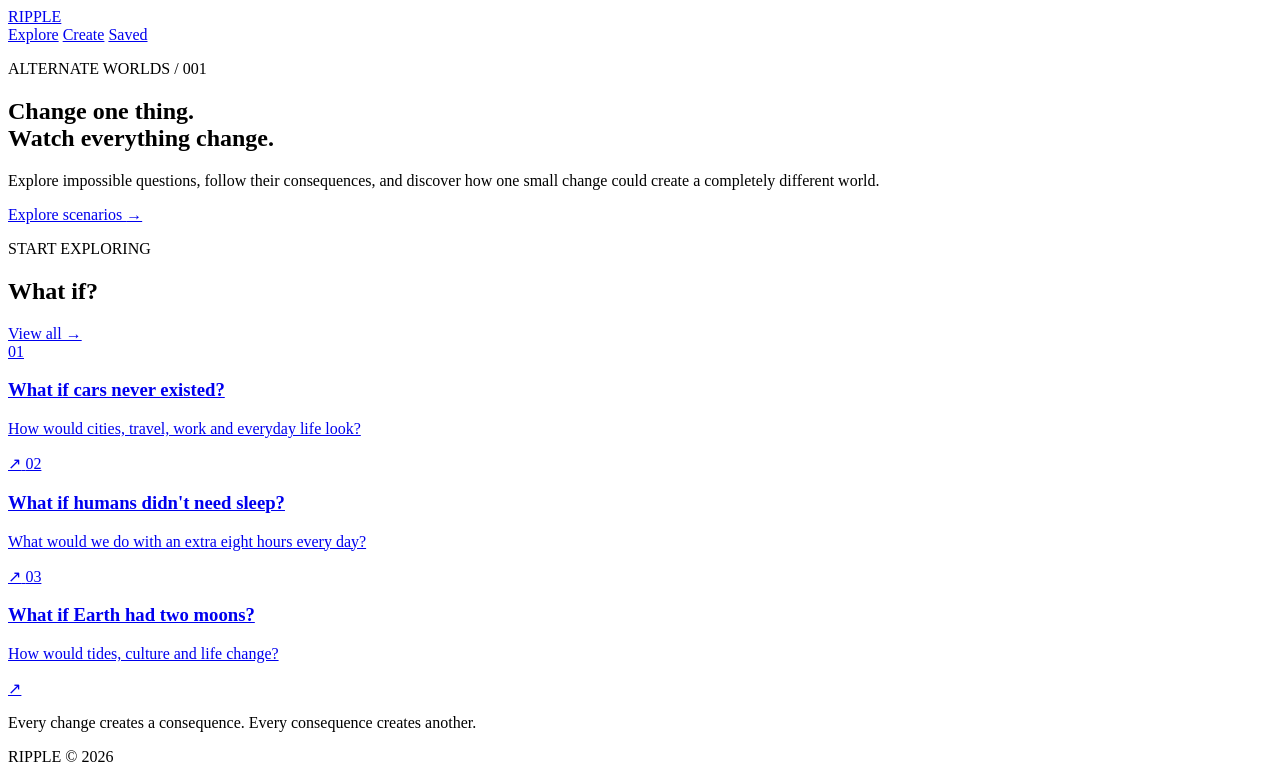
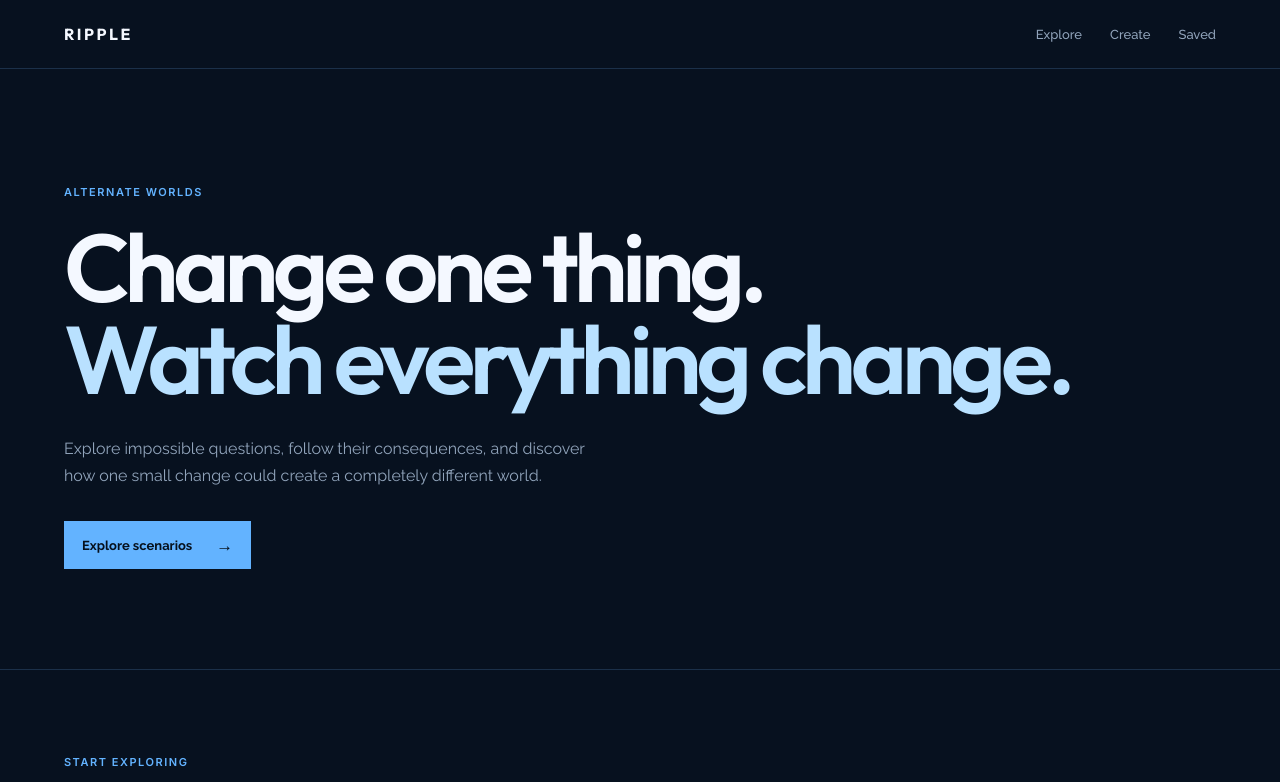
Before and after one commit to srishti-purohit/Ripple, a plain HTML site: page index.html in a window 1280 px wide. Shown: the top 782 px of the page. Drawn offline with Linux system fonts and the light colour scheme.

Commit message:
Completed CSS for the index page

```diff
--- a/css/style.css
+++ b/css/style.css
@@ -0,0 +1,308 @@
+@import url('https://fonts.googleapis.com/css2?family=Inter:wght@400;500;600;700;800&family=Outfit:wght@400;500;600;700;800&family=Raleway:wght@400;500;600;700&display=swap');
+
+:root {
+  --background: #07111f;
+  --surface: #0d1b2d;
+  --surface-hover: #122641;
+  --text: #f4f8ff;
+  --muted: #91a4bb;
+  --line: #1b3049;
+  --accent: #63b3ff;
+  --accent-light: #b9e1ff;
+}
+
+* {
+  margin: 0;
+  padding: 0;
+  box-sizing: border-box;
+}
+
+html {
+  scroll-behavior: smooth;
+}
+
+body {
+  background: var(--background);
+  color: var(--text);
+  font-family: "Raleway", sans-serif;
+  min-height: 100vh;
+}
+
+a {
+  color: inherit;
+  text-decoration: none;
+}
+
+button,
+input,
+textarea,
+select {
+  font: inherit;
+}
+
+.navbar {
+  width: 100%;
+  padding: 24px 5vw;
+  display: flex;
+  justify-content: space-between;
+  align-items: center;
+  border-bottom: 1px solid var(--line);
+}
+
+.logo {
+  font-family: "Outfit", sans-serif;
+  font-size: 16px;
+  font-weight: 700;
+  letter-spacing: 0.16em;
+}
+
+.nav-links {
+  display: flex;
+  gap: 28px;
+}
+
+.nav-links a {
+  color: var(--muted);
+  font-family: "Raleway", sans-serif;
+  font-size: 13px;
+  font-weight: 500;
+  transition: color 0.2s ease;
+}
+
+.nav-links a:hover {
+  color: var(--accent-light);
+}
+
+.hero {
+  min-height: 75vh;
+  padding: 9vh 5vw 7vh;
+  display: flex;
+  flex-direction: column;
+  justify-content: center;
+  max-width: 1150px;
+}
+
+.eyebrow {
+  font-family: "Inter", sans-serif;
+  color: var(--accent);
+  font-size: 11px;
+  font-weight: 600;
+  letter-spacing: 0.14em;
+  margin-bottom: 22px;
+}
+
+.hero h1 {
+  font-family: "Outfit", sans-serif;
+  font-size: clamp(52px, 7.5vw, 105px);
+  line-height: 0.96;
+  letter-spacing: -0.055em;
+  max-width: 1050px;
+  font-weight: 600;
+}
+
+.hero h1 span {
+  color: var(--accent-light);
+}
+
+.hero-description {
+  color: var(--muted);
+  max-width: 540px;
+  font-family: "Raleway", sans-serif;
+  font-size: 16px;
+  line-height: 1.7;
+  margin-top: 30px;
+}
+
+.primary-button {
+  width: fit-content;
+  margin-top: 32px;
+  padding: 13px 18px;
+  background: var(--accent);
+  color: #06101c;
+  font-family: "Raleway", sans-serif;
+  font-weight: 700;
+  font-size: 13px;
+  display: flex;
+  gap: 24px;
+  align-items: center;
+  transition:
+    transform 0.2s ease,
+    background 0.2s ease;
+}
+
+.primary-button:hover {
+  background: var(--accent-light);
+  transform: translateY(-2px);
+}
+
+.primary-button span {
+  font-family: "Outfit", sans-serif;
+  font-size: 17px;
+}
+
+.featured {
+  padding: 85px 5vw;
+  border-top: 1px solid var(--line);
+}
+
+.section-heading {
+  display: flex;
+  justify-content: space-between;
+  align-items: end;
+  margin-bottom: 32px;
+}
+
+.section-heading h2 {
+  font-family: "Outfit", sans-serif;
+  font-size: 44px;
+  letter-spacing: -0.04em;
+  font-weight: 600;
+}
+
+.text-link {
+  color: var(--muted);
+  font-family: "Raleway", sans-serif;
+  font-size: 13px;
+  font-weight: 500;
+  transition: color 0.2s ease;
+}
+
+.text-link:hover {
+  color: var(--accent-light);
+}
+
+.scenario-grid {
+  display: grid;
+  grid-template-columns: repeat(3, 1fr);
+  gap: 14px;
+}
+
+.scenario-card {
+  min-height: 0;
+  height: 240px;
+  padding: 22px;
+  background: var(--surface);
+  border: 1px solid var(--line);
+  display: flex;
+  flex-direction: column;
+  transition:
+    background 0.2s ease,
+    transform 0.2s ease,
+    border-color 0.2s ease;
+}
+
+.scenario-card:hover {
+  background: var(--surface-hover);
+  border-color: #31577d;
+  transform: translateY(-4px);
+}
+
+.card-number {
+  font-family: "Inter", sans-serif;
+  color: var(--accent);
+  font-size: 11px;
+  font-weight: 600;
+}
+
+.scenario-card h3 {
+  margin-top: auto;
+  font-family: "Outfit", sans-serif;
+  font-size: 23px;
+  line-height: 1.15;
+  letter-spacing: -0.025em;
+  font-weight: 500;
+}
+
+.scenario-card p {
+  margin-top: 10px;
+  color: var(--muted);
+  font-family: "Raleway", sans-serif;
+  font-size: 13px;
+  line-height: 1.5;
+}
+
+.card-arrow {
+  margin-top: 16px;
+  font-family: "Outfit", sans-serif;
+  font-size: 17px;
+  color: var(--accent-light);
+}
+
+.manifesto {
+  padding: 120px 5vw;
+  border-top: 1px solid var(--line);
+}
+
+.big-text {
+  max-width: 950px;
+  font-family: "Outfit", sans-serif;
+  font-size: clamp(34px, 4.8vw, 68px);
+  line-height: 1.08;
+  letter-spacing: -0.045em;
+  font-weight: 500;
+}
+
+.big-text span {
+  color: var(--muted);
+}
+
+footer {
+  border-top: 1px solid var(--line);
+  padding: 25px 5vw;
+  display: flex;
+  justify-content: space-between;
+  color: var(--muted);
+  font-family: "Raleway", sans-serif;
+  font-size: 10px;
+  font-weight: 500;
+}
+
+@media (max-width: 800px) {
+  .navbar {
+    padding: 20px 5vw;
+  }
+
+  .nav-links {
+    gap: 16px;
+  }
+
+  .hero {
+    min-height: 72vh;
+    padding-top: 7vh;
+  }
+
+  .hero h1 {
+    font-size: clamp(48px, 14vw, 78px);
+  }
+
+  .hero-description {
+    font-size: 15px;
+  }
+
+  .scenario-grid {
+    grid-template-columns: 1fr;
+  }
+
+  .scenario-card {
+    height: 210px;
+  }
+
+  .section-heading {
+    align-items: start;
+    flex-direction: column;
+    gap: 15px;
+  }
+
+  .section-heading h2 {
+    font-size: 38px;
+  }
+
+  .manifesto {
+    padding: 90px 5vw;
+  }
+
+  footer {
+    flex-direction: column;
+    gap: 9px;
+  }
+}
--- a/index.html
+++ b/index.html
@@ -19,7 +19,7 @@
 
   <main>
     <section class="hero">
-      <p class="eyebrow">ALTERNATE WORLDS / 001</p>
+      <p class="eyebrow">ALTERNATE WORLDS</p>
 
       <h1>
         Change one thing.<br>
```
